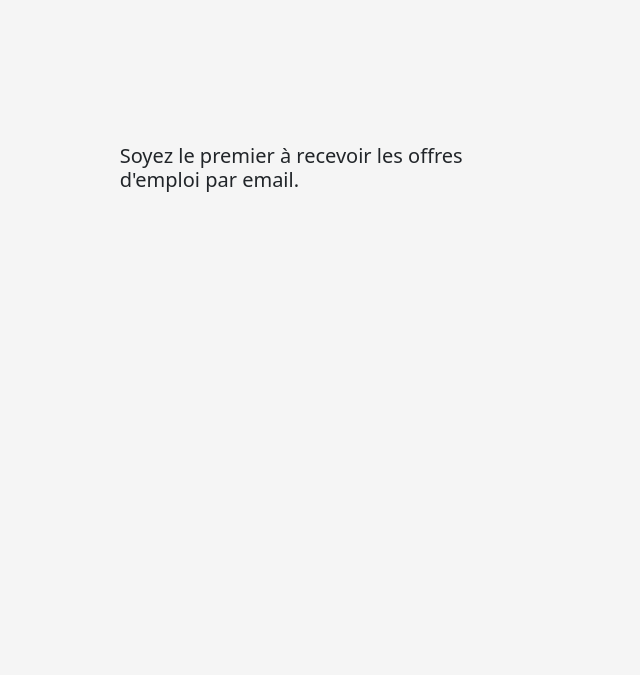
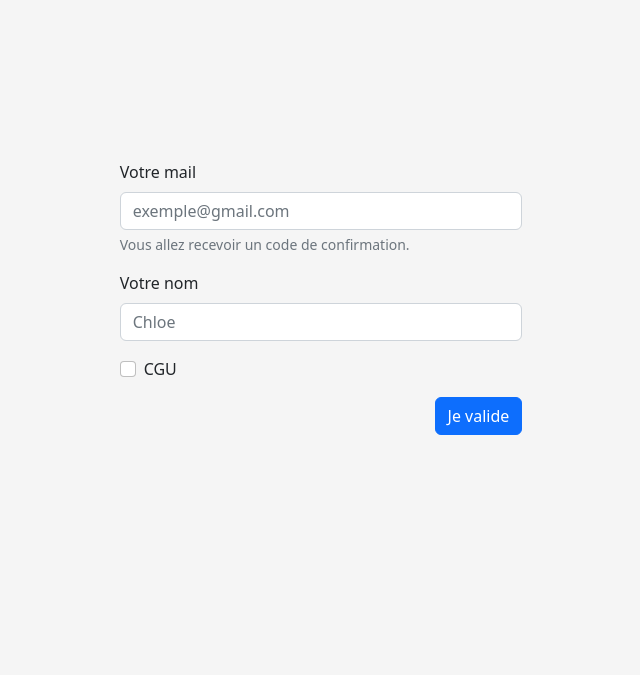
Before and after one commit to makan-dianka/job, a Django app: page /alert in a window 1280 px wide. Shown: the part 56-731 px from the top of the page, without its empty margins (319-959 px from the left). Run offline with Django 4.2, Linux system fonts and the light colour scheme; parts of the project's set-up code (start-up, migrations or seed data) failed here and were passed over.

Commit message:
add email form

```diff
--- a/research/templates/research/alert.html
+++ b/research/templates/research/alert.html
@@ -3,7 +3,23 @@
 {% block content %}
     <div class="row justify-content-center">
         <div class="col-md-4 mt">
-            <h5>Soyez le premier à recevoir les offres d'emploi par email.</h5>
+            <p class="text-danger">{{ message }}</p>
+            <form action="" method="POST">{% csrf_token %}
+                <div class="mb-3">
+                  <label for="email" class="form-label">Votre mail</label>
+                  <input type="email" placeholder="exemple@gmail.com" name="email" class="form-control" id="exampleInputEmail1" aria-describedby="emailHelp" required>
+                  <div id="emailHelp" class="form-text">Vous allez recevoir un code de confirmation.</div>
+                </div>
+                <div class="mb-3">
+                  <label for="name" class="form-label">Votre nom</label>
+                  <input type="text" placeholder="Chloe" name="name" class="form-control" id="exampleInputPassword1" required>
+                </div>
+                <div class="mb-3 form-check">
+                  <input type="checkbox" class="form-check-input" id="exampleCheck1" required>
+                  <label class="form-check-label" for="exampleCheck1">CGU</label>
+                </div>
+                <button type="submit" class="btn btn-primary research-btn">Je valide</button>
+            </form>
         </div>
     </div>
 {% endblock %}
```
